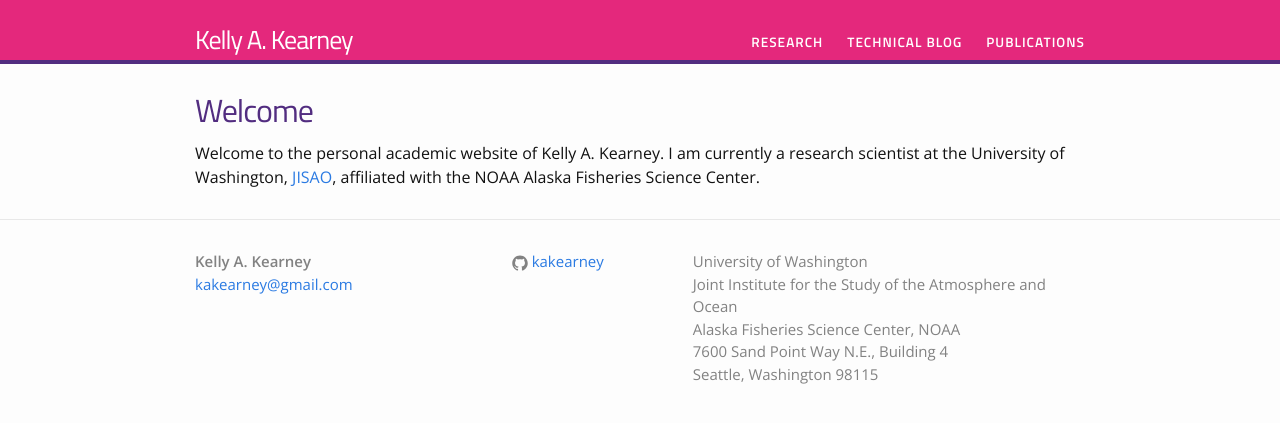
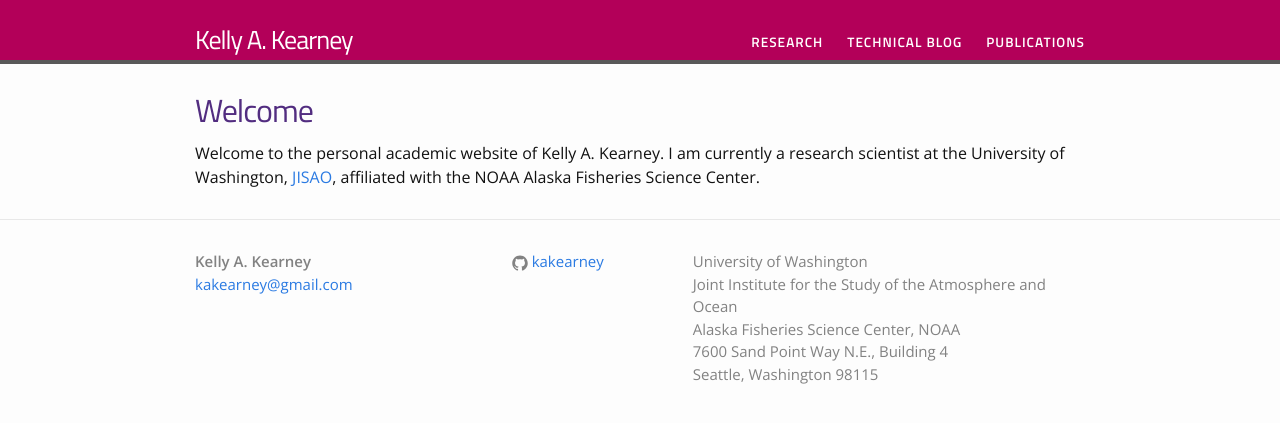
Before and after one commit to kakearney/kakearney.github.io, a Jekyll site: the page built from index.html, in a window 1280 px wide. Shown: the top 423 px of the page. Built offline with Jekyll 4.4.1, drawn with Linux system fonts in a browser that asks for light colours; Markdown is read by kramdown in place of the engine named in the settings.

Commit message:
Tweaked colors

```diff
--- a/css/main.scss
+++ b/css/main.scss
@@ -21,8 +21,8 @@ $brand-color:      #2a7ae2;
 // Note: keeping the clemson names, just for simplicity, even though
 // no longer orange and purple
 
-$clemson-purple:      #522d80;
-$clemson-orange:      #E4287C; //#f66733;
+$clemson-purple:      #595959; //522d80;
+$clemson-orange:      #b30059; //#f66733;
 
 
 $grey-color:       #828282;
```
